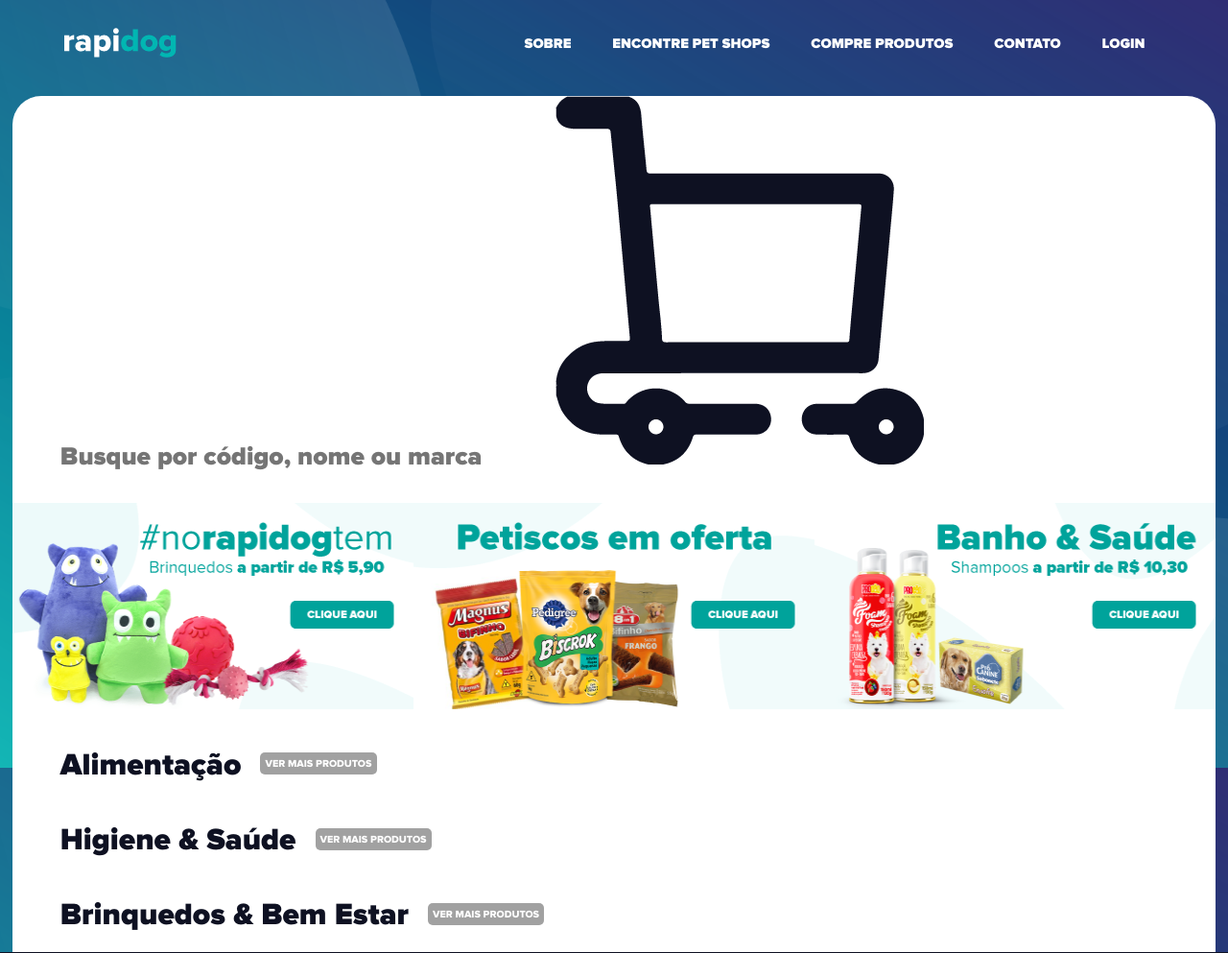
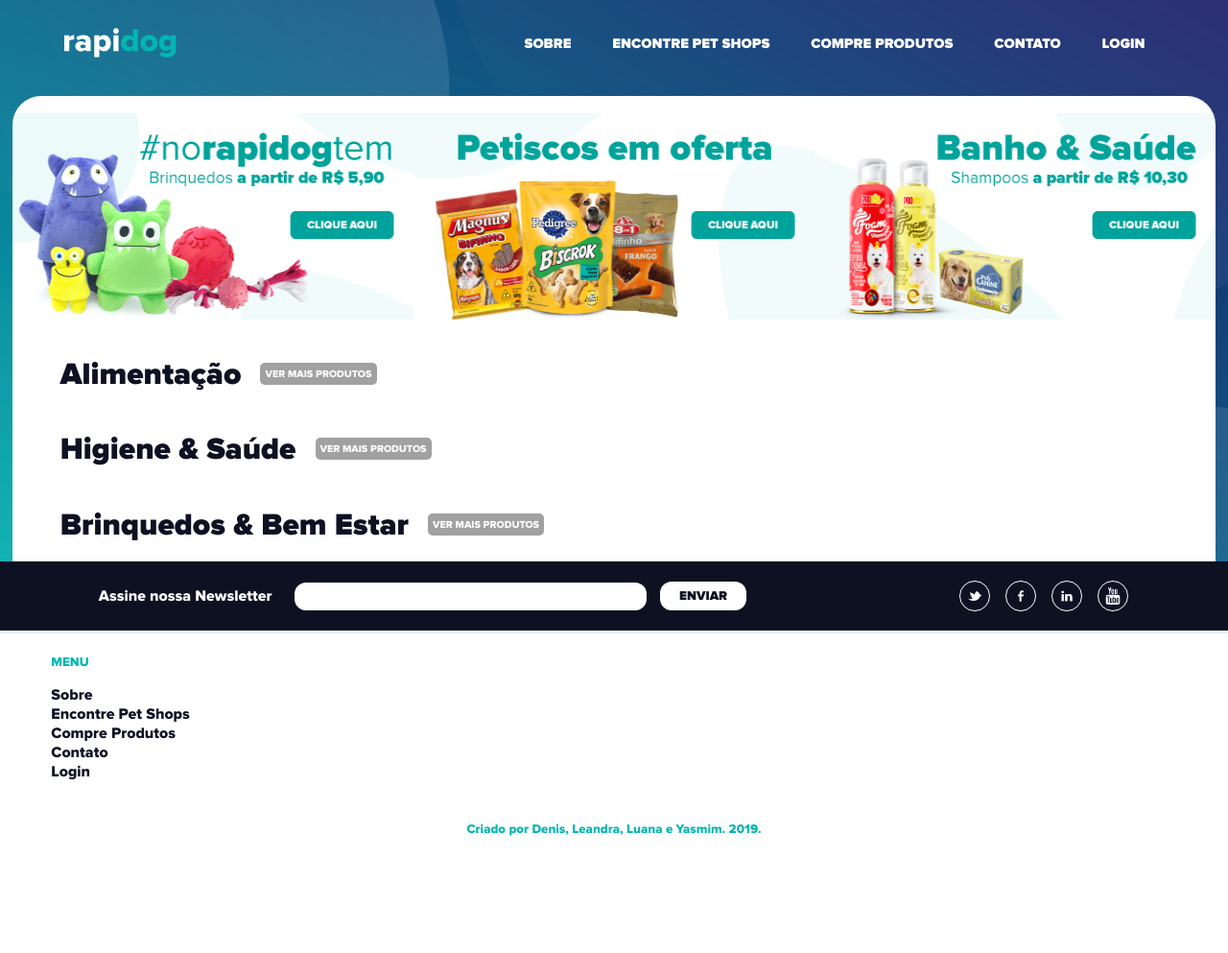
Before and after one commit to denisgodoy/rapidog, a Django app: page /produtos/ in a window 1280 px wide. Shown: the top 993 px of the page at 96% size. After the commit the page ends 871 px from the top, so only its background shows below. Run offline with Django 3.2, Linux system fonts and the light colour scheme; data that the repository does not hold is empty.

Commit message:
remover form busca da página inicial produtos

```diff
--- a/rapidog/templates/produtos.html
+++ b/rapidog/templates/produtos.html
@@ -4,10 +4,6 @@
 {% block content %}
 <main id="produtos">
     <div class="tabelaProdutos">
-        <div class="navBusca">
-                <input type="search" name="Buscar" id="buscaProdutos" placeholder="Busque por código, nome ou marca">
-                <img src="{% static 'imagens/cart.png' %}" alt="">
-        </div>
         <div class=divBanners>
             <div>
                 <img src="{% static 'imagens/banner1.png' %}" alt="">
@@ -49,7 +45,7 @@
         </div>
         <div class="divCategoria">
             <h1>Brinquedos & Bem Estar</h1>
-            <a href="higiene/" class="ancoraCategoria">Ver mais produtos</a>
+            <a href="brinquedos/" class="ancoraCategoria">Ver mais produtos</a>
         </div>
         <div class=displayProdutos>
             {% for produto in brinquedos %}
```
